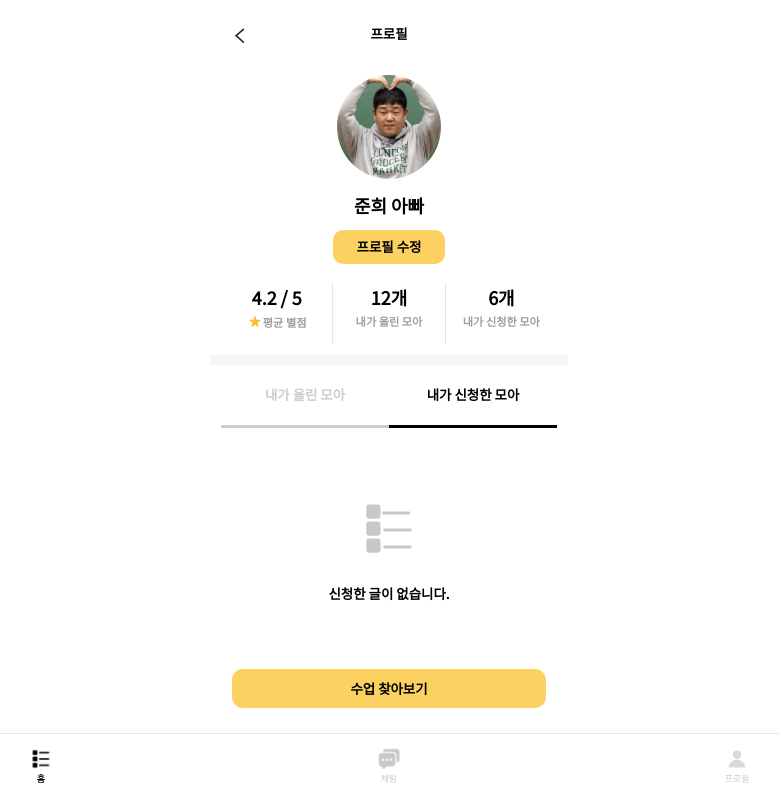
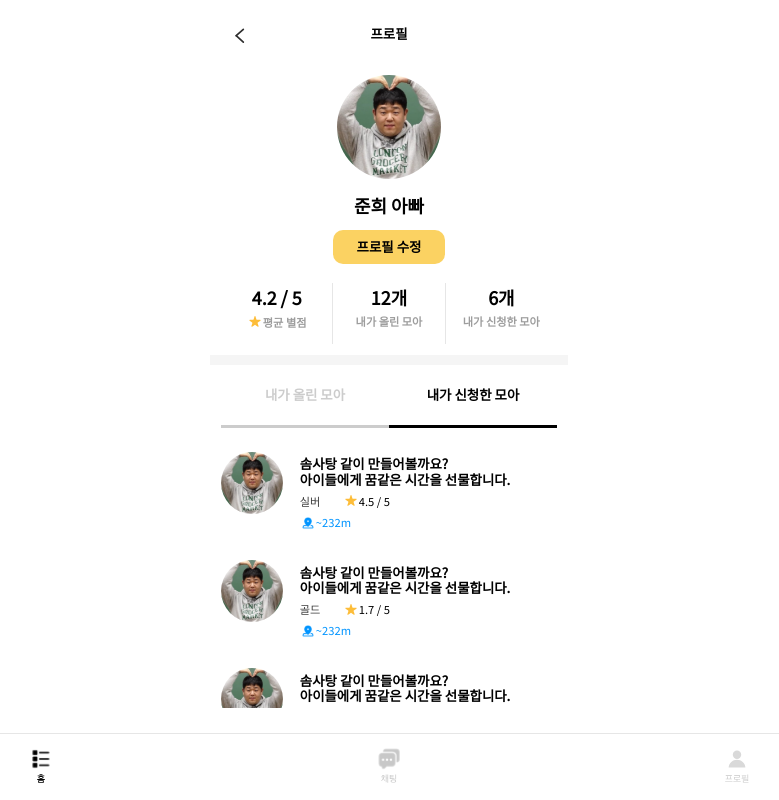
Before and after one commit to silver0108/Frontend, a React (Vite) app: page /profile in a window 1280 px wide. Both pictures are taken after a click on the button "내가 신청한 모아". Shown: the whole page, without its empty margins (251-1030 px from the left). Built offline with nearby package versions, Linux system fonts and the light colour scheme; the HTML template or start-up script is replaced by a standard one.

Commit message:
[ feat ] 내가 신청한 모아 UI 구현

```diff
--- a/src/components/profile/MyApplyClass.tsx
+++ b/src/components/profile/MyApplyClass.tsx
@@ -1,11 +1,41 @@
 import { styled } from 'styled-components';
 import NoContents from './NoContents';
+import { ReviewProps } from '../../types/ReviewData';
+import { ApplyClassProps } from '../../types/WritingData';
+import { DistanceIcon, StarIcon_1, TeacherImg } from '../../assets';
+import { useNavigate } from 'react-router';
+export default function MyApplyClass(props:ApplyClassProps) {
+  const list = props.list;
 
-export default function MyApplyClass() {
-
+  const navigate = useNavigate();
   return (
     <St.MyApplyClassWrapper>
-      <NoContents type={1}></NoContents>
+      {list.length === 0 ? (
+        <NoContents type={0}/>
+      ) : (
+        <St.ScrollableContainer>
+        {list.map((lecture, index) => (
+          <St.MyApplyClassContainer key={index} onClick={() => navigate('/class')}>
+            <TeacherImg/>
+            <St.ContentsContainer>
+              <St.Title>{lecture.title}</St.Title>
+              <St.InfoContainer>
+                <St.Nickname>{lecture.nickname}</St.Nickname>
+                <St.RatingContainer>
+                  <StarIcon_1/>
+                  <St.Rating>{lecture.rating} / 5</St.Rating>
+                </St.RatingContainer>
+              </St.InfoContainer>
+              <St.DistanceContainer>
+                <DistanceIcon/>
+                <St.Distance>~{lecture.distance}m</St.Distance>
+              </St.DistanceContainer>
+            </St.ContentsContainer>
+
+          </St.MyApplyClassContainer>
+        ))}
+      </St.ScrollableContainer>
+      )}
     </St.MyApplyClassWrapper>
   );
 }
@@ -14,6 +44,58 @@ const St = {
   MyApplyClassWrapper: styled.div`
     margin: 0 1rem;
   `,
+  ScrollableContainer: styled.div`
+    height: 25rem;
+    margin-bottom: 5rem;
 
+    overflow-y: auto;
+  `,
+  MyApplyClassContainer: styled.div`
+    display: flex;
+    align-items: center;
+  `,
+  ContentsContainer: styled.div`
+    display: flex;
+    flex-direction: column;
+
+    padding: 0 1.5rem;
+    padding-top: 2rem;
+  `,
+  ImageContainer: styled.image`
+
+  `,
+  Title: styled.div`
+    margin: 0.5rem 0;
+    ${({ theme }) => theme.fonts.body06};
+
+    white-space: pre-line;
+
+  `,
+  InfoContainer: styled.div`
+    display: flex;
+    align-items: center;
+  `,
+  Nickname: styled.div`
+    ${({ theme }) => theme.fonts.body08};
+    color: ${({ theme }) => theme.colors.Black};
+  `,
+  RatingContainer: styled.div`
+    display: flex;
+    align-items: center;
+
+    margin: 0 2rem;
+  `,
+  Rating: styled.div`
+    ${({ theme }) => theme.fonts.body08};
+  `,
+  DistanceContainer: styled.div`
+    display: flex;
+
+    margin: 0.5rem 0;
+  `,
+  Distance: styled.div`
+    color: ${({ theme }) => theme.colors.Blue};
+    ${({ theme }) => theme.fonts.body08};
+  `
 
 };
--- a/src/components/profile/MyUploadClass.tsx
+++ b/src/components/profile/MyUploadClass.tsx
@@ -52,7 +52,6 @@ export default function MyUploadClass(props:UploadClassProps) {
         ))}
       </St.ScrollableContainer>
       )}
-
     </St.MyUploadClassWraper>
   );
 }
--- a/src/pages/ProfilePage.tsx
+++ b/src/pages/ProfilePage.tsx
@@ -5,7 +5,8 @@ import MyUploadClass from "../components/profile/MyUploadClass";
 import MyApplyClass from "../components/profile/MyApplyClass";
 import Profile from "../components/profile/Profile";
 import BottomBar from "../components/common/BottomBar";
-import { UploadClassProps, WritingInfoProps } from "../types/WritingData";
+import { ApplyClassInfoProps, UploadClassProps, WritingInfoProps } from "../types/WritingData";
+import { ReviewInfoProps } from "../types/ReviewData";
 
 
 let uploadClassData:WritingInfoProps[] = [
@@ -51,6 +52,36 @@ let uploadClassData:WritingInfoProps[] = [
   }
 ]
 
+let applyClassData:ApplyClassInfoProps[] = [
+  {
+    avatar: "img/profile_default.png",
+    nickname: "실버",
+    rating: 4.5,
+    title: "솜사탕 같이 만들어볼까요?\n 아이들에게 꿈같은 시간을 선물합니다.",
+    distance: 232
+  },
+  {
+    avatar: "img/profile_default.png",
+    nickname: "골드",
+    rating: 1.7,
+    title: "솜사탕 같이 만들어볼까요?\n 아이들에게 꿈같은 시간을 선물합니다.",
+    distance: 232
+  },
+  {
+    avatar: "img/profile_default.png",
+    nickname: "실버",
+    rating: 4.5,
+    title: "솜사탕 같이 만들어볼까요?\n 아이들에게 꿈같은 시간을 선물합니다.",
+    distance: 232
+  },
+  {
+    avatar: "img/profile_default.png",
+    nickname: "골드",
+    rating: 1.7,
+    title: "솜사탕 같이 만들어볼까요?\n 아이들에게 꿈같은 시간을 선물합니다.",
+    distance: 232
+  }];
+
 export default function ProfilePage() {
 
   const [activeButton, setActiveButton] = useState<number>(0);
@@ -81,7 +112,7 @@ export default function ProfilePage() {
           <MyUploadClass list={uploadClassData}/>
         )}
         {activeButton === 1 && (
-          <MyApplyClass/>
+          <MyApplyClass list={applyClassData}/>
         )}
       </St.ProfilePageContainer>
       <BottomBar/>
```
Also changed, not shown: src/types/WritingData.ts (+12 -0 lines).
